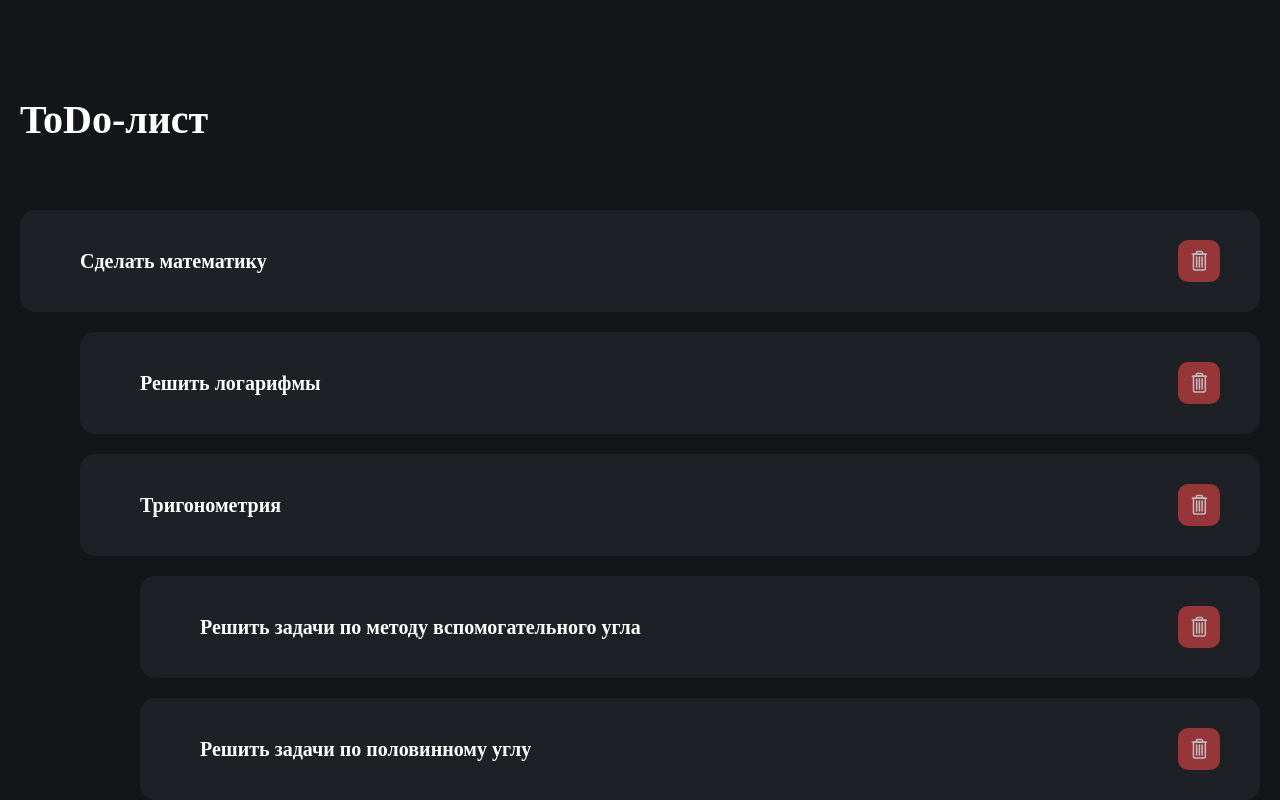
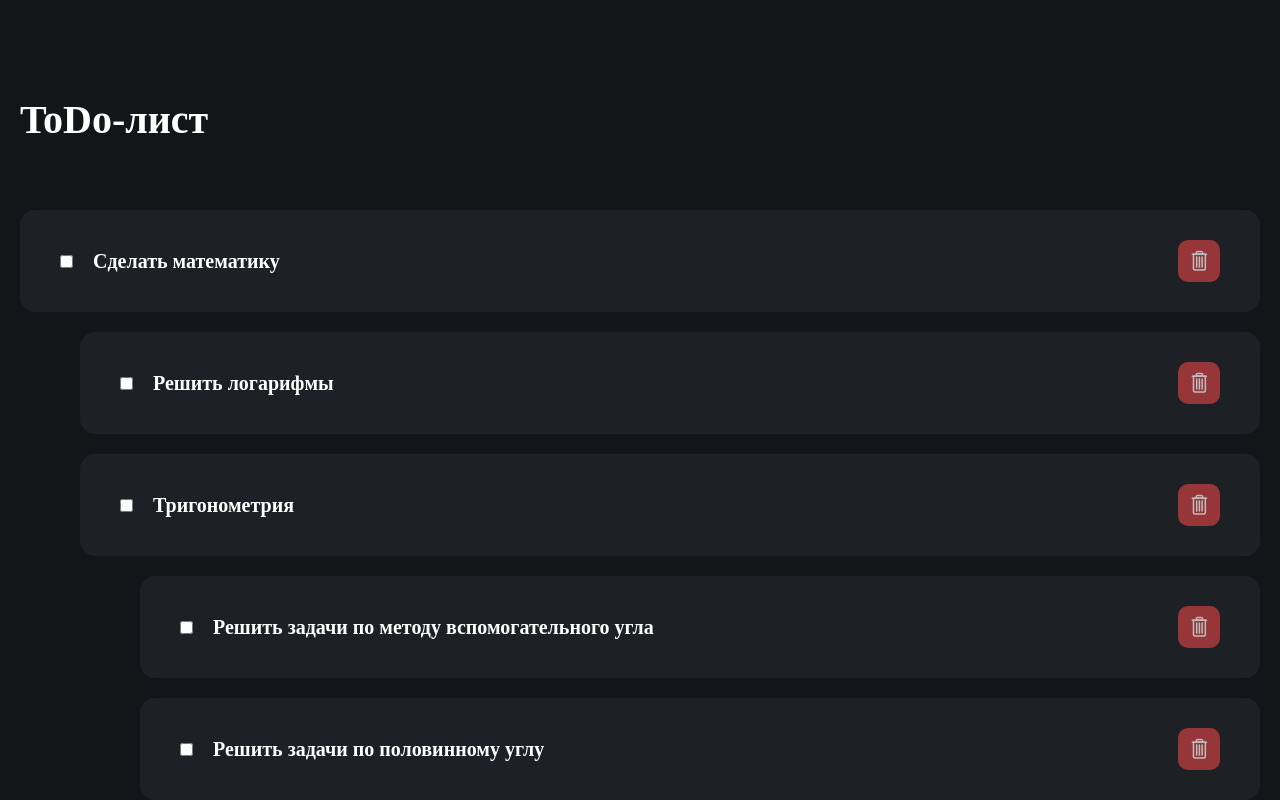
Before and after one commit to RomanDeveloperGit/face-pass-task, a React app: page / in a window 1280 px wide. Shown: the top 800 px of the page. Built offline with nearby package versions, Linux system fonts and the light colour scheme.

Commit message:
Decomposition checkbox

```diff
--- /dev/null
+++ b/src/components/TaskCheckbox/TaskCheckbox.jsx
@@ -0,0 +1,20 @@
+import { useState } from "react";
+import { useDispatch } from "react-redux";
+import taskManagerActionCreators from "../../store/actionCreators/taskManager";
+import Checkbox from "../UI/Checkbox/Checkbox";
+
+const TaskCheckbox = ({ id, checked }) => {
+    const [isChecked, setChecked] = useState(checked);
+    const dispatch = useDispatch();
+
+	const setCompleteStatusTask = () => {
+        setChecked(!isChecked);
+        dispatch(taskManagerActionCreators.setCompleteStatus(id));
+    }
+
+    return (
+        <Checkbox checked={isChecked} onChange={setCompleteStatusTask} />
+    );
+};
+
+export default TaskCheckbox;
--- a/src/components/TaskItem/TaskItem.jsx
+++ b/src/components/TaskItem/TaskItem.jsx
@@ -1,6 +1,6 @@
+import TaskCheckbox from '../TaskCheckbox/TaskCheckbox';
 import TaskList from '../TaskList/TaskList';
 import TaskRemoveButton from '../TaskRemoveButton/TaskRemoveButton';
-import Checkbox from '../UI/Checkbox/Checkbox';
 import { TaskItemContainer, TaskItemLabel, TaskItemText } from './TaskItem.styled';
 
 const TaskItem = ({ task, currentNestingLevel }) => {
@@ -8,7 +8,7 @@ const TaskItem = ({ task, currentNestingLevel }) => {
         <>
 			<TaskItemContainer currentNestingLevel={currentNestingLevel}>
                 <TaskItemLabel>
-                    <Checkbox checked={task.isCompleted} />
+                    <TaskCheckbox id={task.id} checked={task.isCompleted} />
                     <TaskItemText>{task.text}</TaskItemText>
                 </TaskItemLabel>
                 <TaskRemoveButton id={task.id} disabled={!task.isCompleted} />
--- a/src/components/UI/Checkbox/Checkbox.jsx
+++ b/src/components/UI/Checkbox/Checkbox.jsx
@@ -1,11 +1,10 @@
-import React from 'react';
+import { useState } from 'react';
+import { CheckboxElement } from './Checkbox.styled';
 
-const Checkbox = () => {
-    return (
-        <div>
-
-        </div>
-    );
+const Checkbox = props => {
+	return (
+		<CheckboxElement type="checkbox" {...props} />
+	);
 };
 
 export default Checkbox;
--- a/src/components/UI/Checkbox/Checkbox.styled.jsx
+++ b/src/components/UI/Checkbox/Checkbox.styled.jsx
@@ -1 +1,5 @@
 import styledComponents from 'styled-components';
+
+export const CheckboxElement = styledComponents.input`
+
+`;
```
